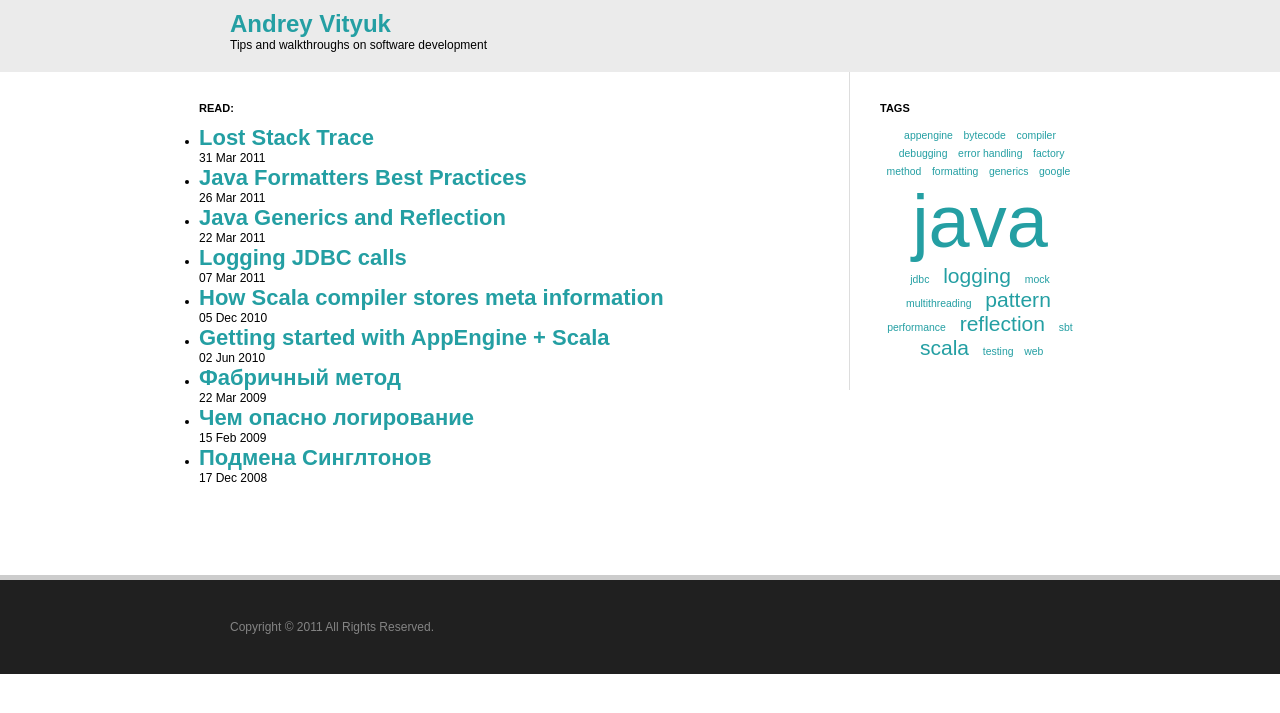
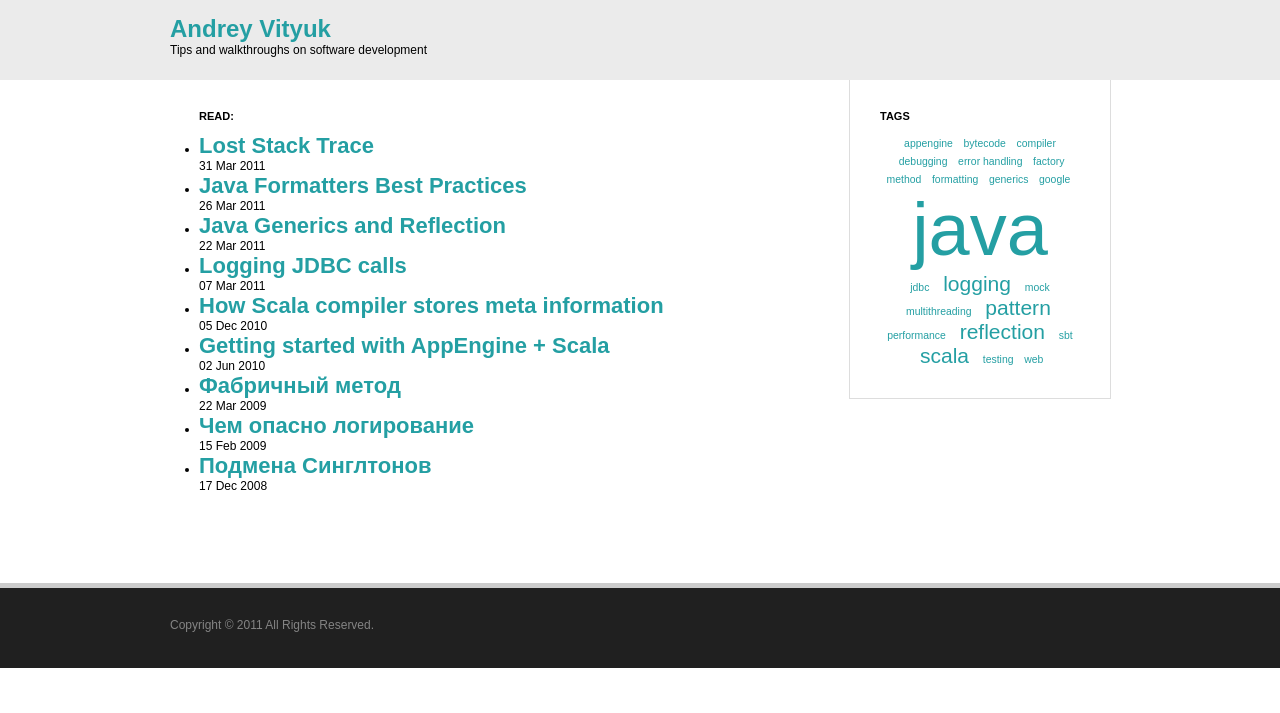
Before and after one commit to avityuk/blog.vityuk.com, a Jekyll site: the page built from index.html, in a window 1280 px wide. Shown: the top 713 px of the page. Built offline with Jekyll 4.4.1, drawn with Linux system fonts in a browser that asks for light colours.

Commit message:
Cleaned css style

```diff
--- a/_layouts/default.html
+++ b/_layouts/default.html
@@ -15,11 +15,14 @@
 <title>{{ page.title }}</title>
 </head>
 <body>
+	<div id="header-wrapper">
 		<div id="header">
 			<h1><a id="blog-title" href="{{site.base_url}}">Andrey Vityuk</a></h1>
 			Tips and walkthroughs on software development
 		</div>
+	</div>
 
+	<div id="main-wrapper">
 		<div id="main">
 			<div id="content">
 				{{ content }}
@@ -29,9 +32,12 @@
 			</div>
 			<div style="clear: both;"></div>
 		</div>
+	</div>
 
+	<div id="footer-wrapper">
 		<div id="footer">
 			Copyright &copy; 2011 All Rights Reserved.
 		</div>
+	</div>
 </body>
 </html>
--- a/stylesheets/default.css
+++ b/stylesheets/default.css
@@ -49,23 +49,38 @@ h2 {
 	text-transform: uppercase;
 }
 
-#header {
-	padding: 10px 0 20px 230px;
+#header-wrapper {
+	height: 80px;
 	background-color: #EBEBEB;
 }
 
-#main {
+#header {
+	width: 940px;
+	margin: 0 auto;
+	padding: 15px;
+}
+
+
+#main-wrapper {
 	width: 942px;
 	margin: 0 auto 60px;
 }
 
+#main {
+}
+
+#footer-wrapper {
+	height: 80px;
+	background-color: #202020;
+	border-top: 5px solid #CCCCCC;
+}
+
 #footer {
-	background-color: #202020;
+	width: 940px;
+	margin: 0 auto;
 	color: #848484;
-	border-top: 5px solid #CCCCCC;
-	z-index: 1000;
 	font-size: 12px;
-	padding: 40px 0 40px 230px;
+	padding: 30px 0;
 }
 
 a#blog-title:visited {
@@ -86,6 +101,8 @@ a#blog-title:hover {
 	float: left;
 	width: 260px;
 	border-left: 1px solid #DDDDDD;
+	border-right: 1px solid #DDDDDD;
+	border-bottom: 1px solid #DDDDDD;
 }
 
 #post {
```
Lines whose indentation alone changed are shown as unchanged.
